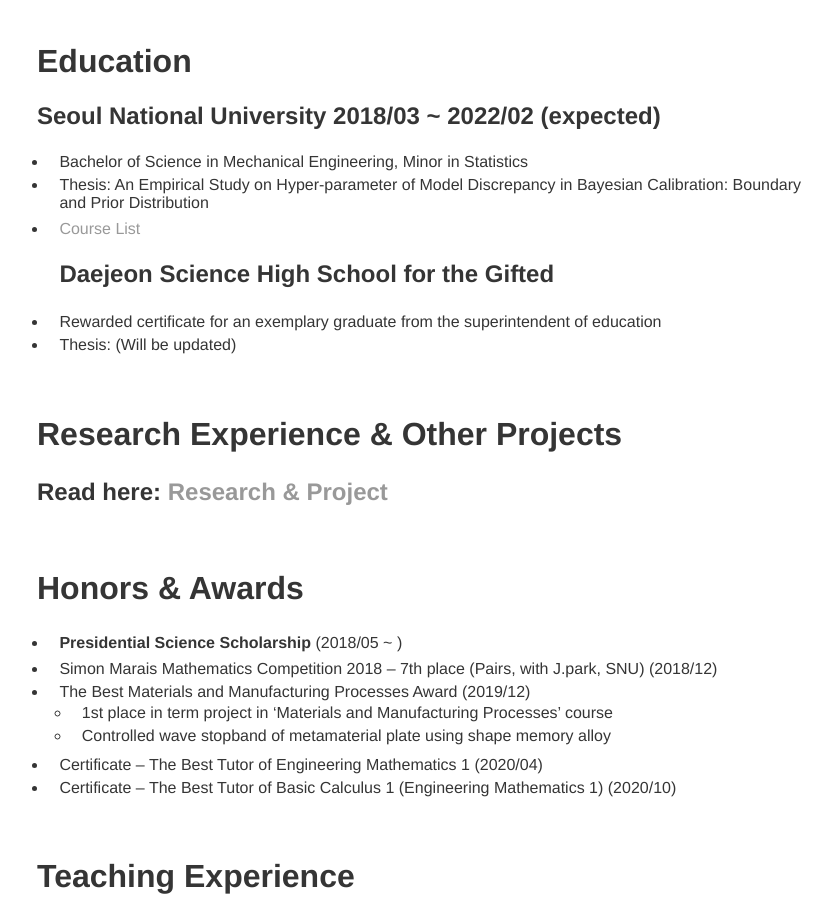
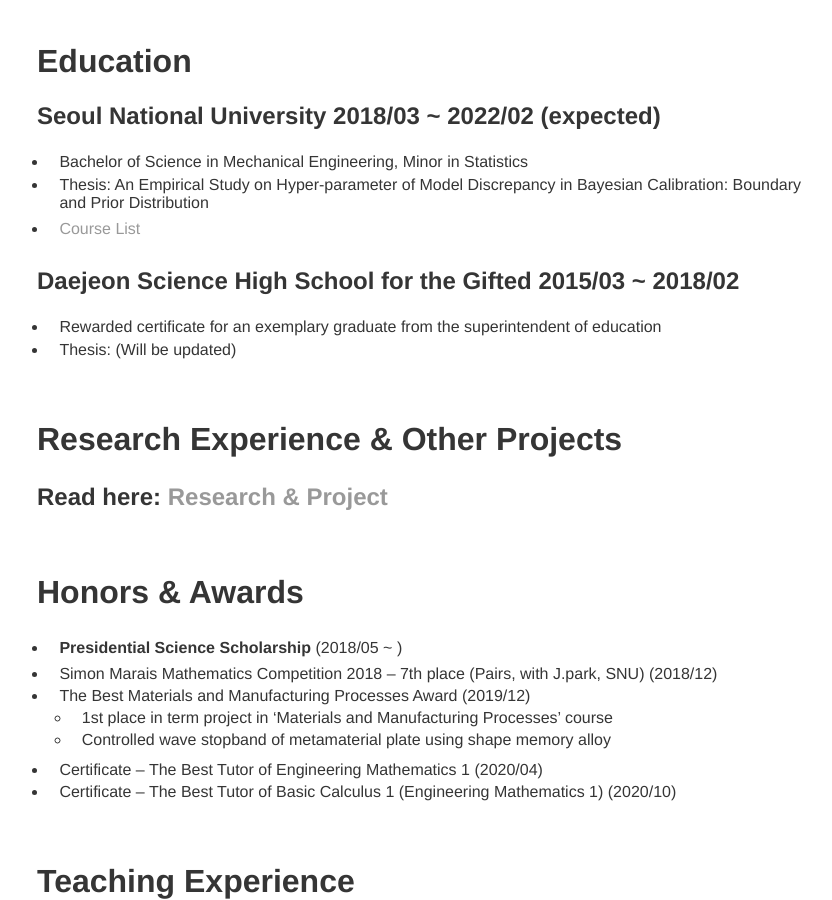
Before and after one commit to tpgml2612/CV, a Jekyll site: the page built from index.md, in a window 1280 px wide and 900 px high, scrolled down 632 px. Shown: the whole window, without its empty margins (203-1035 px from the left). Built offline with Jekyll 4.4.1, drawn with Linux system fonts in a browser that asks for light colours; our own code applies the rules of GitHub Pages for plain Markdown files.

Commit message:
Update index.md

```diff
--- a/index.md
+++ b/index.md
@@ -22,7 +22,8 @@
   * Bachelor of Science in Mechanical Engineering, Minor in Statistics
   * Thesis: An Empirical Study on Hyper-parameter of Model Discrepancy in Bayesian Calibration: Boundary and Prior Distribution
   * <a href="https://tpgml2612.github.io/CV/courselist">Course List</a>
-## Daejeon Science High School for the Gifted
+
+## Daejeon Science High School for the Gifted 2015/03 ~ 2018/02
   * Rewarded certificate for an exemplary graduate from the superintendent of education
   * Thesis: (Will be updated)
 
```
